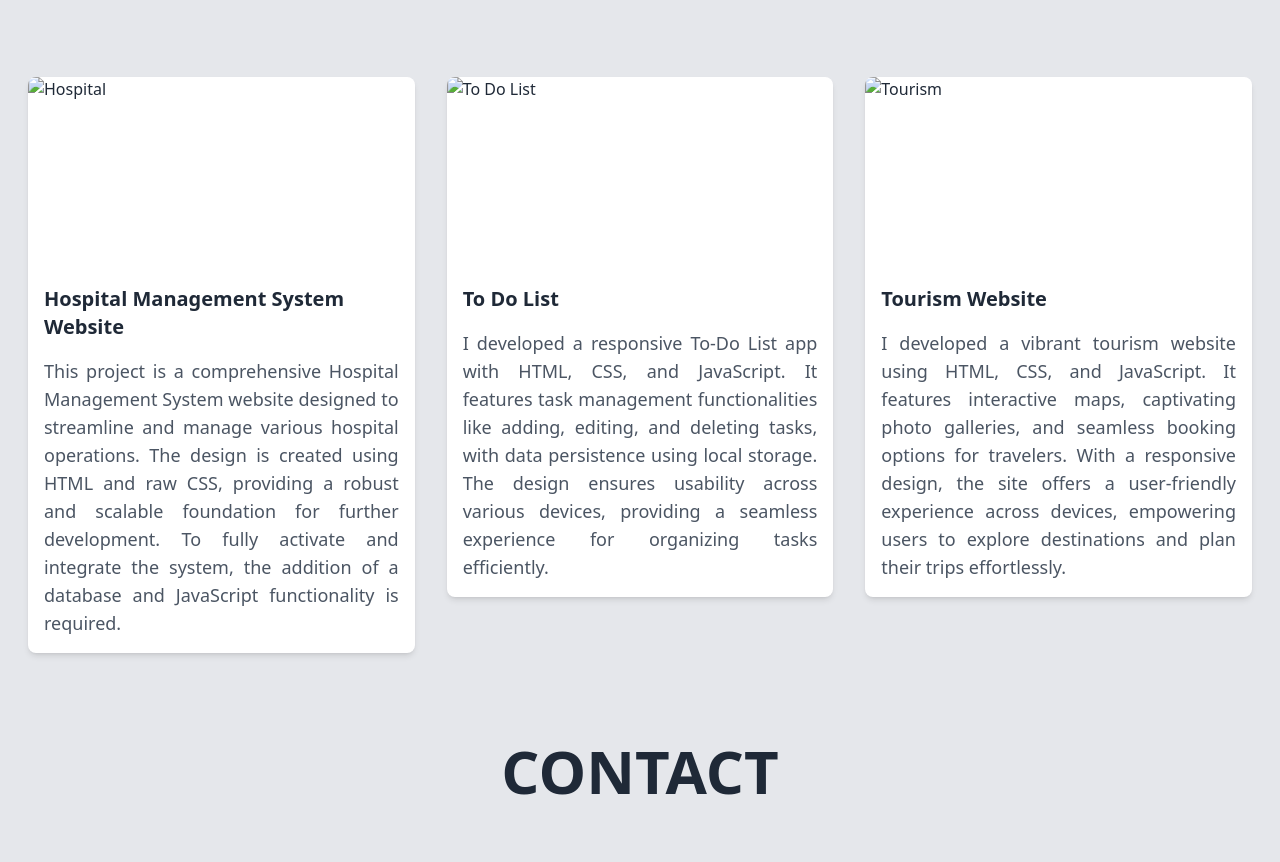
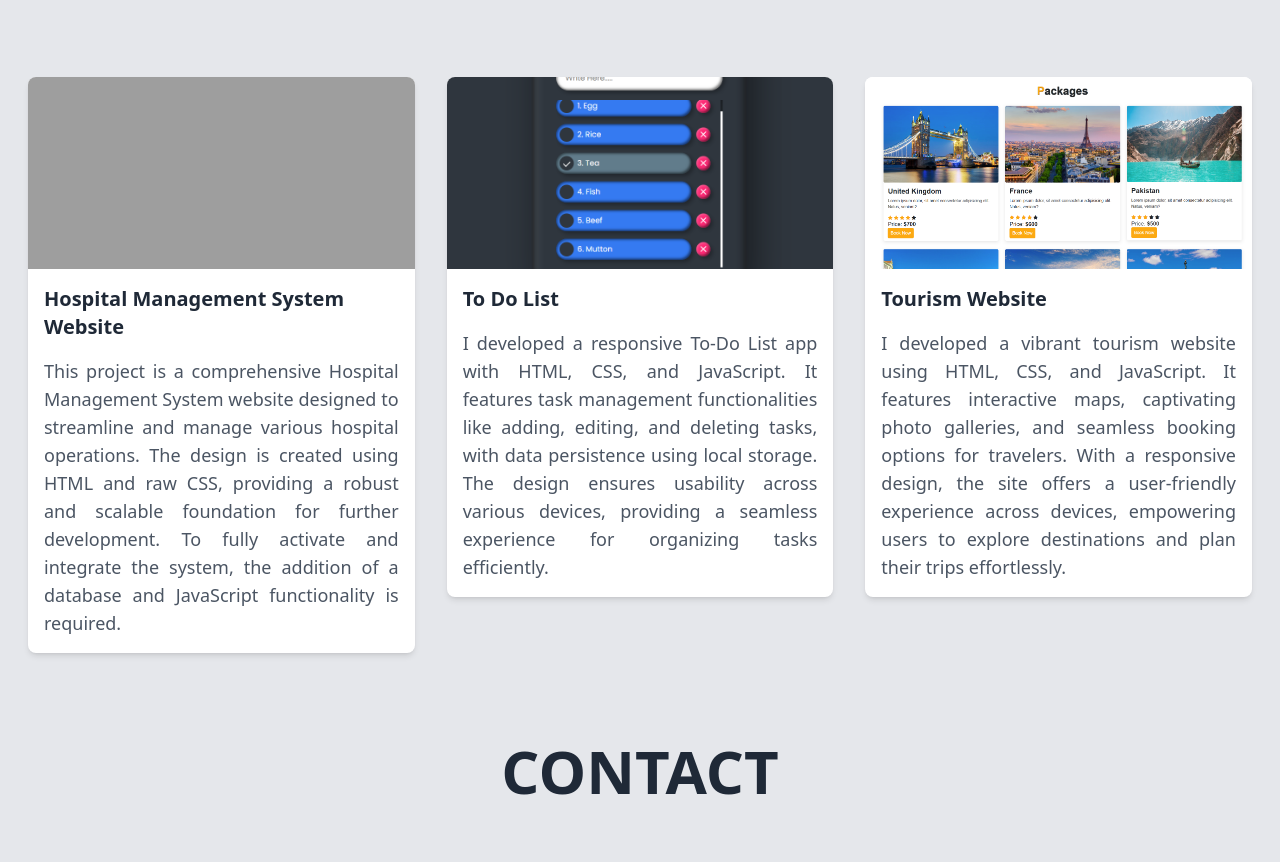
Before and after one commit to purbanigroupit/portfolio, a website: page docs/index.html in a window 1280 px wide. Shown: the part 2951-3813 px from the top of the page. Drawn offline with Linux system fonts and the light colour scheme; the site is published under a folder, as on GitHub Pages, so addresses that start at the root find nothing.

Commit message:
image path change

```diff
--- a/docs/index.html
+++ b/docs/index.html
@@ -348,7 +348,7 @@
             >
               <img
                 class="w-full h-48 object-cover sm:h-32 lg:h-48"
-                src="/images/Hospital.png"
+                src="images/Hospital.png"
                 alt="Hospital"
               />
               <div class="p-4 sm:p-2 lg:p-4">
@@ -374,7 +374,7 @@
             >
               <img
                 class="w-full h-48 object-cover sm:h-32 lg:h-48"
-                src="/images/To do list.png"
+                src="images/To do list.png"
                 alt="To Do List"
               />
               <div class="p-4 sm:p-2 lg:p-4">
@@ -397,7 +397,7 @@
             >
               <img
                 class="w-full h-48 object-cover sm:h-32 lg:h-48"
-                src="/images/tourism.png"
+                src="images/tourism.png"
                 alt="Tourism"
               />
               <div class="p-4 sm:p-2 lg:p-4">
```
